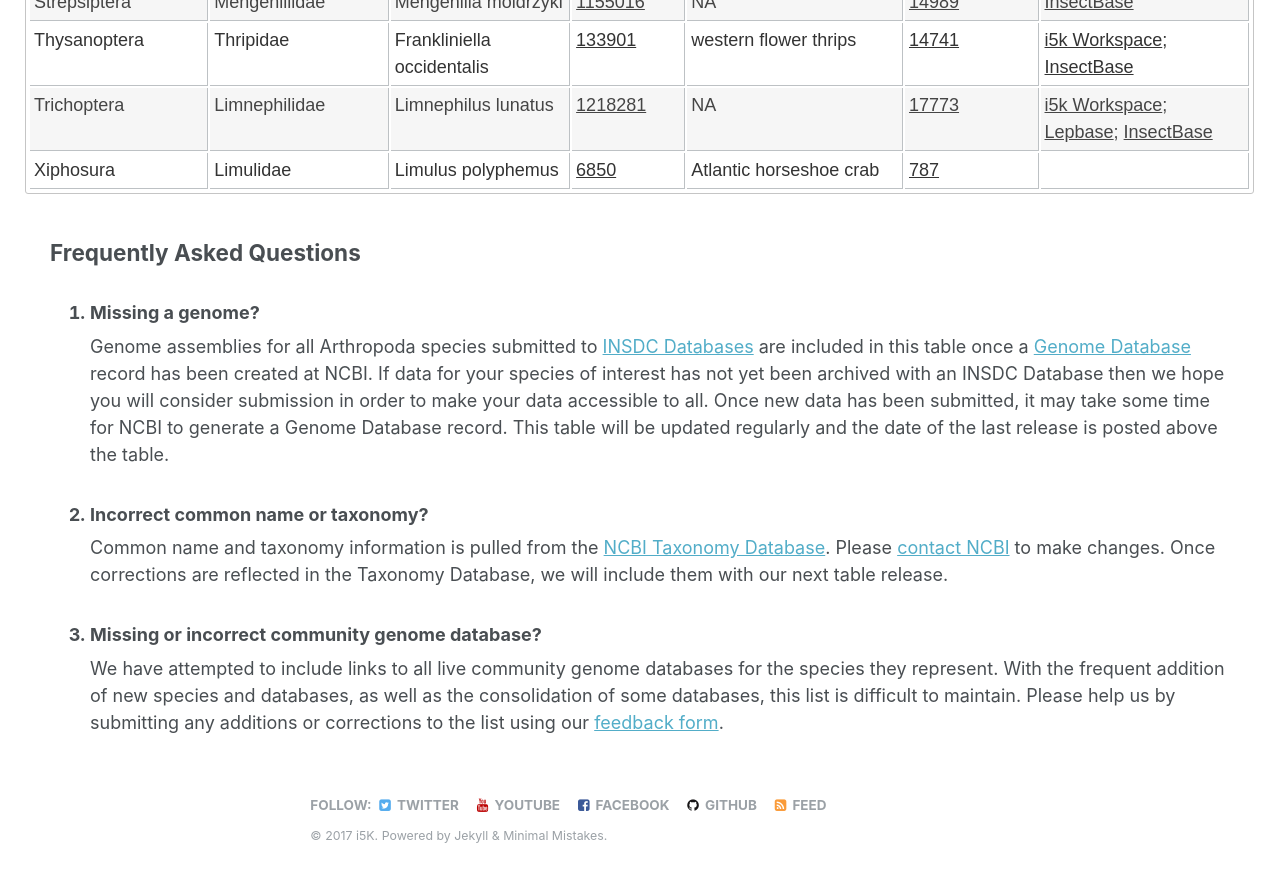
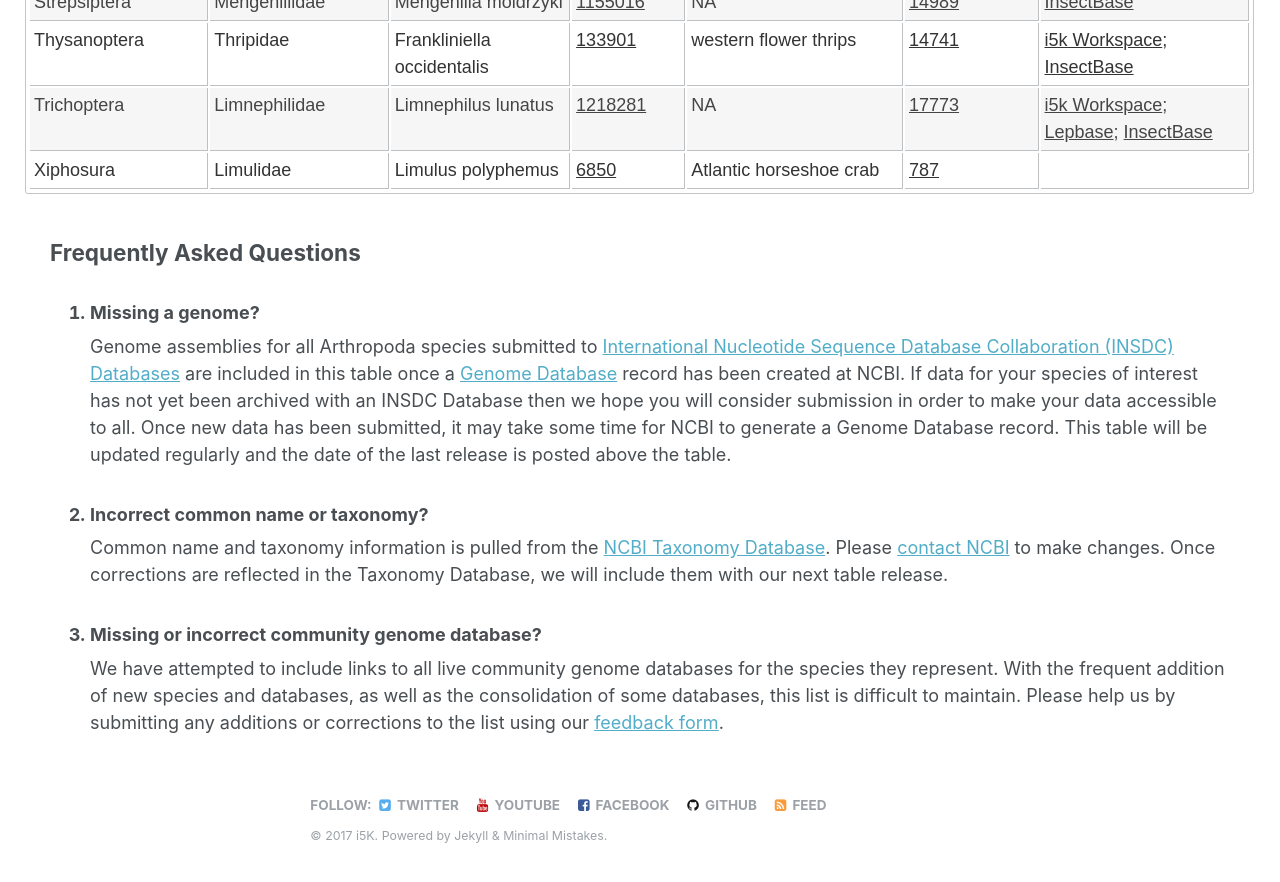
Before and after one commit to i5k/i5k.github.io, a Jekyll site: the page built from _pages/arthropod_genomes_at_ncbi.html, in a window 1280 px wide and 900 px high, scrolled down 15219 px. Shown: the top 882 px of the window. Built offline with Jekyll 4.4.1, drawn with Linux system fonts in a browser that asks for light colours.

Commit message:
spelled out INSDC
request from Kevin

```diff
--- a/_layouts/genome_table.html
+++ b/_layouts/genome_table.html
@@ -71,7 +71,7 @@
 <p>
 <ol type="1">
   <h3><li>Missing a genome?</li></h3>
-  Genome assemblies for all Arthropoda species submitted to <a href="http://www.insdc.org" target="_blank">INSDC Databases</a> are included in this table once a <a href="https://www.ncbi.nlm.nih.gov/genome/" target="_blank">Genome Database</a> record has been created at NCBI.  If data for your species of interest has not yet been archived with an INSDC Database then we hope you will consider submission in order to make your data accessible to all.  Once new data has been submitted, it may take some time for NCBI to generate a Genome Database record.  This table will be updated regularly and the date of the last release is posted above the table.
+  Genome assemblies for all Arthropoda species submitted to <a href="http://www.insdc.org" target="_blank">International Nucleotide Sequence Database Collaboration (INSDC) Databases</a> are included in this table once a <a href="https://www.ncbi.nlm.nih.gov/genome/" target="_blank">Genome Database</a> record has been created at NCBI.  If data for your species of interest has not yet been archived with an INSDC Database then we hope you will consider submission in order to make your data accessible to all.  Once new data has been submitted, it may take some time for NCBI to generate a Genome Database record.  This table will be updated regularly and the date of the last release is posted above the table.
   <h3><li>Incorrect common name or taxonomy?</li></h3>
   Common name and taxonomy information is pulled from the <a href="https://www.ncbi.nlm.nih.gov/taxonomy" target="_blank">NCBI Taxonomy Database</a>.  Please <a href="https://www.ncbi.nlm.nih.gov/home/about/contact.shtml" target="_blank">contact NCBI</a> to make changes.  Once corrections are reflected in the Taxonomy Database, we will include them with our next table release.
   <h3><li>Missing or incorrect community genome database?</li></h3>
```
